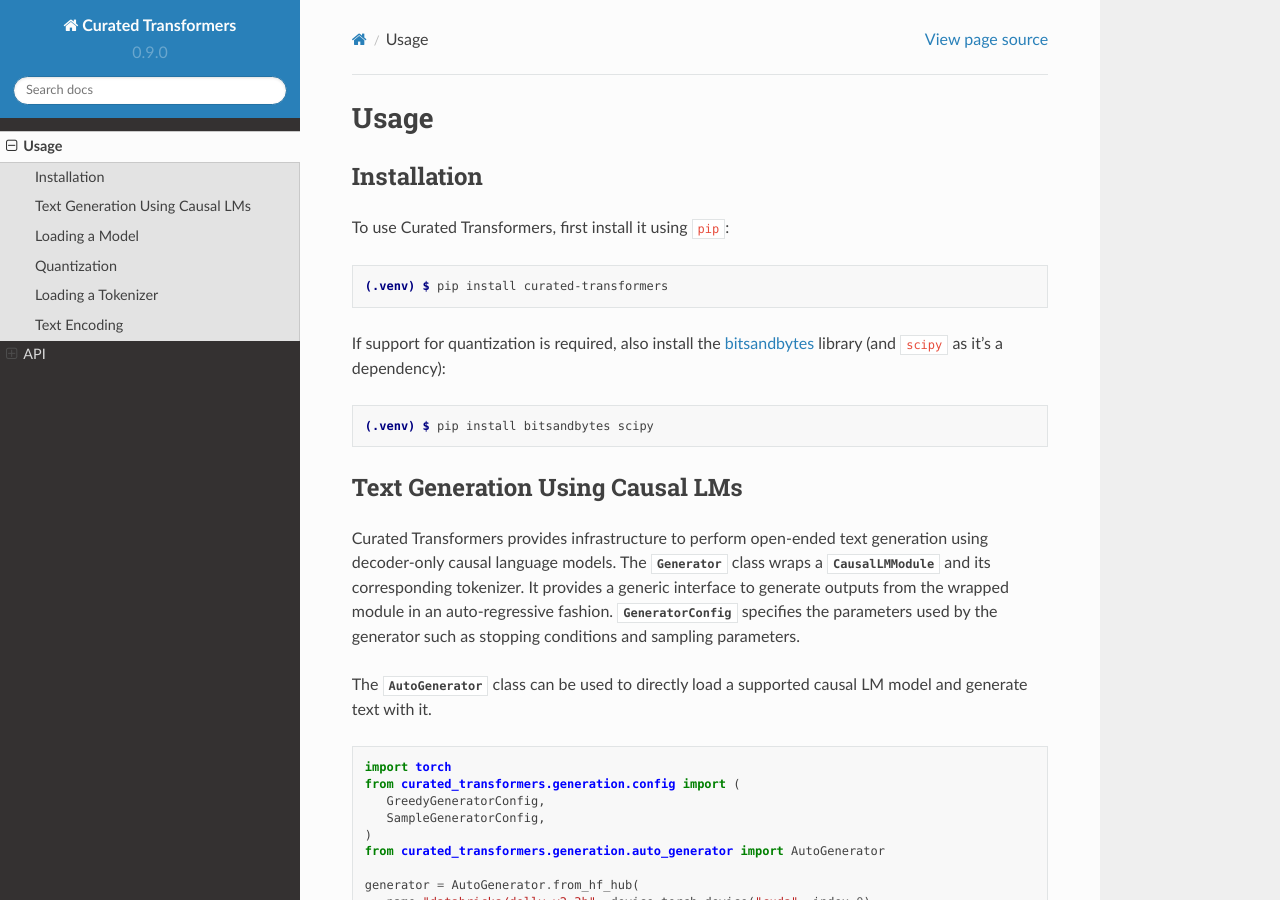
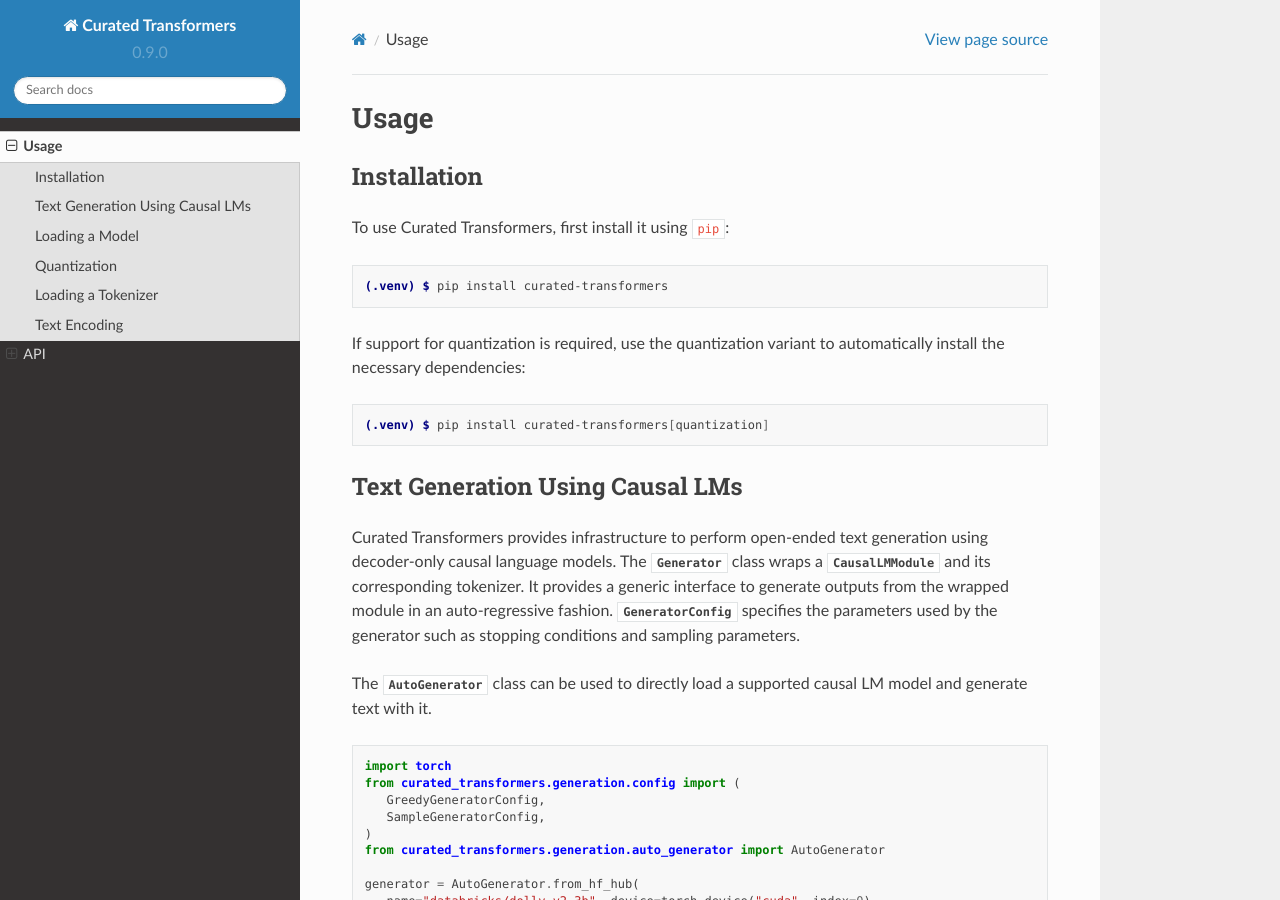
Before and after one commit to explosion/curated-transformers, a Sphinx documentation site: the page built from docs/source/usage.rst, in a window 1280 px wide and 900 px high. Built offline with Sphinx 7.4.7 and the Read the Docs theme 2.0.0, drawn with Linux system fonts in a browser that asks for light colours.

Commit message:
Add `bitsandbytes` and `scipy` as optional dependencies (#256)

```diff
--- a/docs/source/usage.rst
+++ b/docs/source/usage.rst
@@ -12,11 +12,11 @@
 
    (.venv) $ pip install curated-transformers
 
-If support for quantization is required, also install the `bitsandbytes`_ library (and ``scipy`` as it's a dependency):
+If support for quantization is required, use the quantization variant to automatically install the necessary dependencies:
 
 .. code-block:: console
 
-   (.venv) $ pip install bitsandbytes scipy
+   (.venv) $ pip install curated-transformers[quantization]
 
 
 Text Generation Using Causal LMs
```
Also changed, not shown: setup.cfg (+8 -0 lines).
